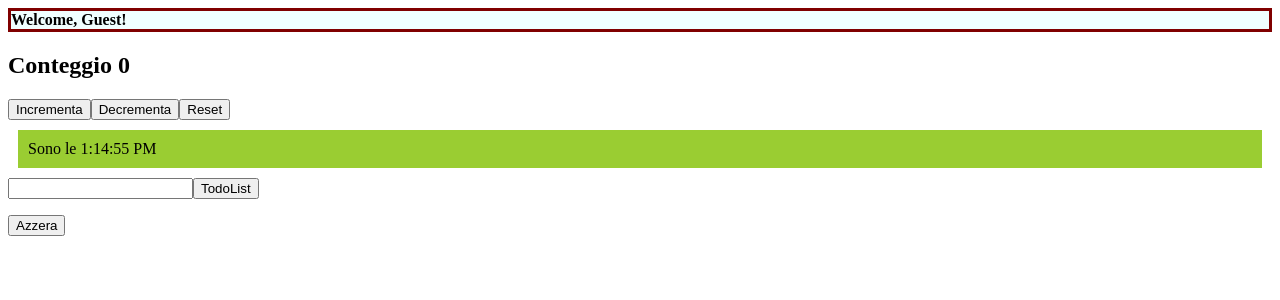
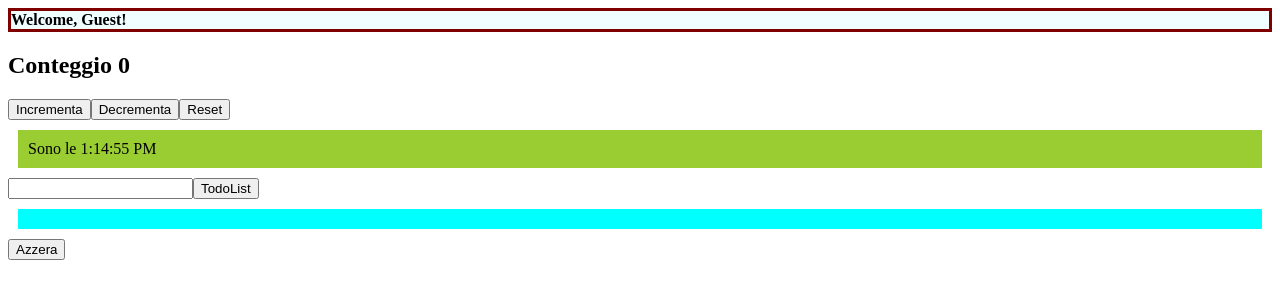
Before and after one commit to St3fan097/react_es, a React (Vite) app in the folder react-es_1/: page / in a window 1280 px wide. Shown: the top 300 px of the page. Built offline with nearby package versions, Linux system fonts and the light colour scheme.

Commit message:
exercise-33

```diff
--- a/react-es_1/src/TodoList.jsx
+++ b/react-es_1/src/TodoList.jsx
@@ -1,4 +1,6 @@
 import { useState } from "react"
+
+import classes from "./TodoList.module.scss"
 
 export function TodoList() {
     const [todos, setTodos] = useState([])
@@ -11,7 +13,7 @@ export function TodoList() {
     const generaToDo = () => {
         if (newTodo !== "") {
             setTodos([...todos, newTodo]);
-            setNewTodo("")   //fatto nell'esercizio precedente
+            setNewTodo("")
         }
     }
     function azzeraToDo() {
@@ -31,7 +33,7 @@ export function TodoList() {
         <>
             <input type="text" value={newTodo} onChange={changeValue} />
             <button onClick={generaToDo}>TodoList</button>
-            <ul> {todos.map((todo, index) => (
+            <ul className={classes.ul}> {todos.map((todo, index) => (
                 <li key={index}>{index}{todo}<button onClick={azzeraSingleToDo}>Azzera</button></li>
             ))}
             </ul>
--- /dev/null
+++ b/react-es_1/src/TodoList.module.scss
@@ -0,0 +1,5 @@
+.ul {
+    background-color: aqua;
+    padding: 10px;
+    margin: 10px;
+}
```
